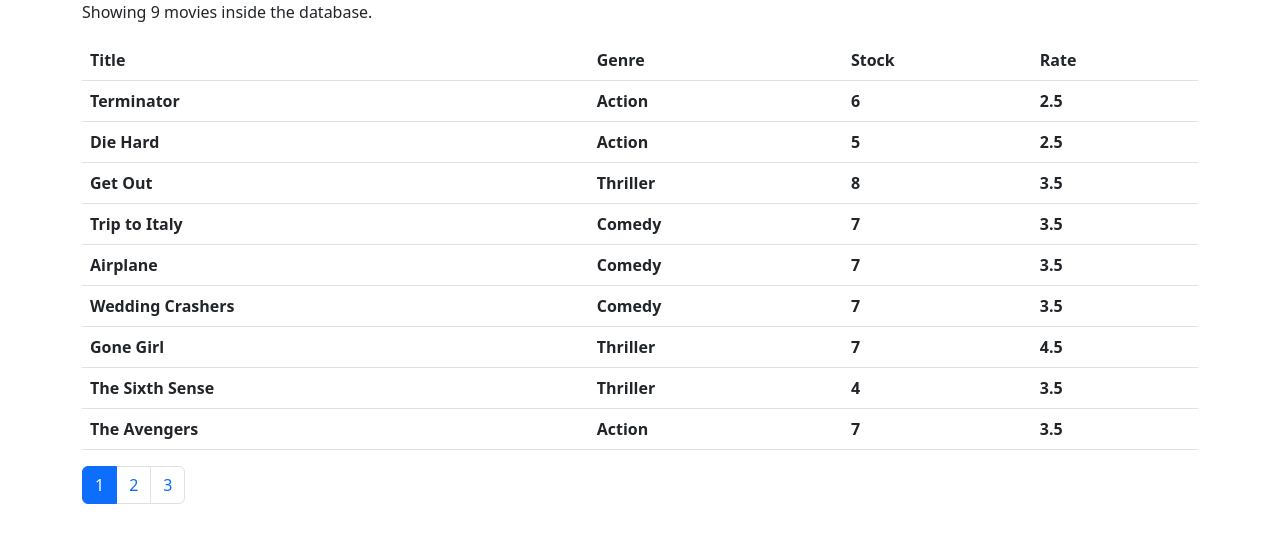
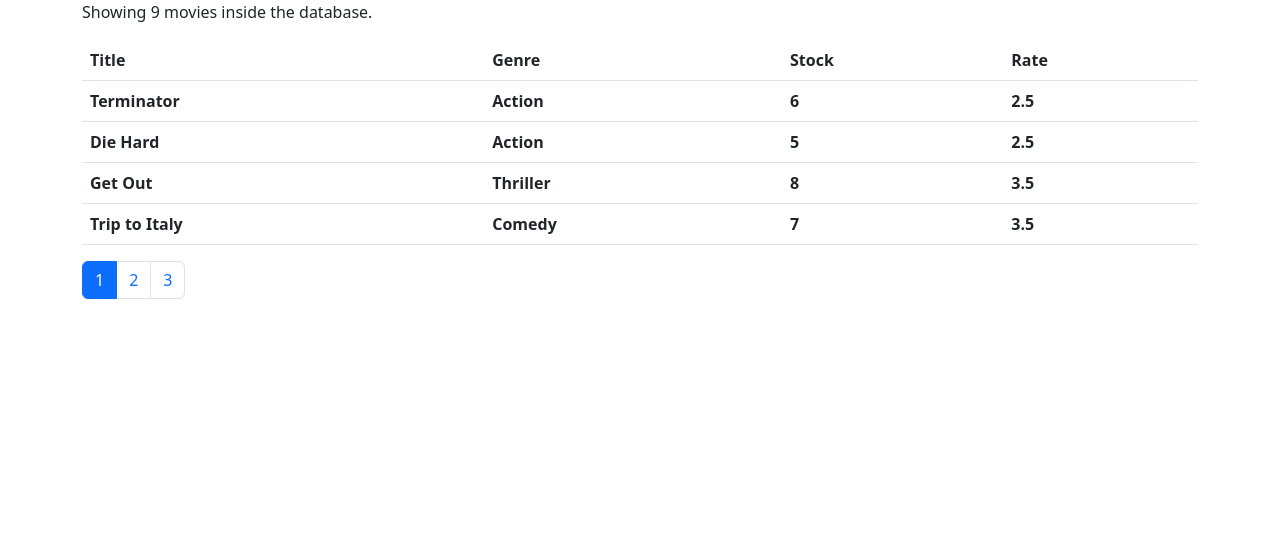
Before and after one commit to aalemi76/movie-zone, a React (Create React App) app: page / in a window 1280 px wide. Shown: the top 542 px of the page. Built offline with nearby package versions, Linux system fonts and the light colour scheme.

Commit message:
completed the pagination logic.

```diff
--- a/src/components/movies.jsx
+++ b/src/components/movies.jsx
@@ -1,6 +1,7 @@
 import React, { Component } from "react";
 import Pagination from "./pagination";
 import { getMovies } from "../services/movieService";
+import { paginate } from "../utils/paginate";
 
 class Movies extends Component {
   state = {
@@ -14,8 +15,9 @@
   };
   render() {
     const { length: count } = this.state.movies;
-    const { movies: movies, headers: headers } = this.state;
-    const { pageSize: pageSize, currentPage: currentPage } = this.state;
+    const { headers: headers } = this.state;
+    const { pageSize, currentPage } = this.state;
+    const movies = paginate(this.state.movies, currentPage, pageSize);
     if (count === 0) return <p>There are no movies in the database!</p>;
     return (
       <React.Fragment>
@@ -32,7 +34,7 @@
           </thead>
           <tbody>
             {movies.map((movie) => (
-              <tr>
+              <tr key={movie._id}>
                 <th scope="row">{movie.title}</th>
                 <th scope="row">{movie.genre.name}</th>
                 <th scope="row">{movie.numberInStock}</th>
--- /dev/null
+++ b/src/utils/paginate.js
@@ -0,0 +1,15 @@
+/**
+ * @param {any[]} items
+ * @param {number} pageNumber
+ * @param {number} pageSize
+ * @returns {any[]}
+ */
+
+export function paginate(items, pageNumber, pageSize) {
+  const startIndex = (pageNumber - 1) * pageSize;
+  const endIndex =
+    pageNumber * pageSize <= items.length
+      ? pageNumber * pageSize
+      : items.length;
+  return items.slice(startIndex, endIndex);
+}
```
